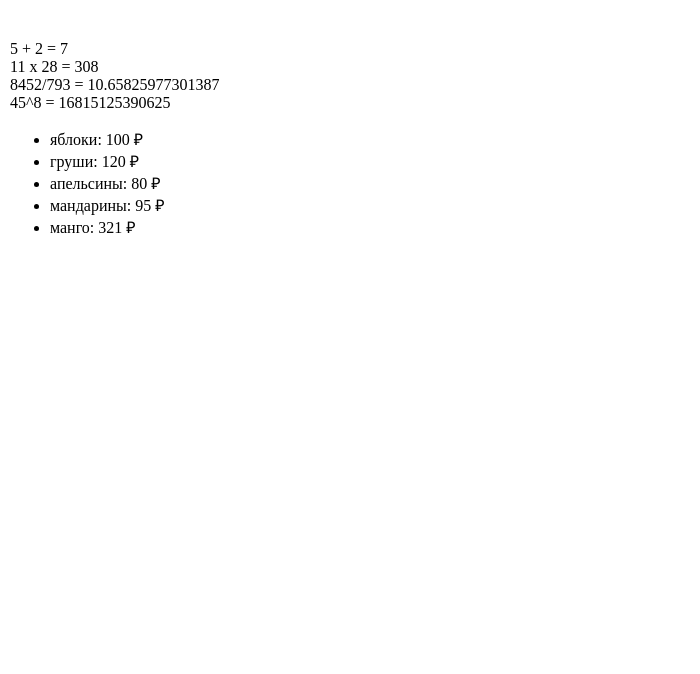
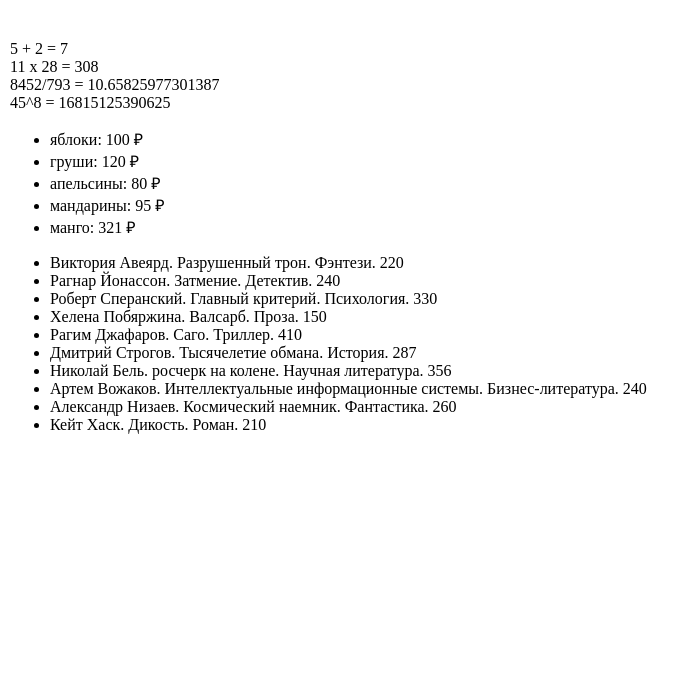
Before and after one commit to KramDarya/webprogramming-labs-2-, a Flask app: page /lab2/example in a window 1280 px wide. Shown: the part 58-732 px from the top of the page, without its empty margins (0-700 px from the left). Run offline with Flask 3, Linux system fonts and the light colour scheme.

Commit message:
Книги

```diff
--- a/app.py
+++ b/app.py
@@ -104,6 +104,18 @@ def example ():
         {'name': 'мандарины', 'price': 95},
         {'name': 'манго', 'price': 321}
     ]
+    books = [
+        {'avtor': 'Виктория Авеярд', 'name': 'Разрушенный трон', 'genre': 'Фэнтези', 'str': 220},
+        {'avtor': 'Рагнар Йонассон', 'name': 'Затмение', 'genre': 'Детектив', 'str': 240},
+        {'avtor': 'Роберт Сперанский', 'name': 'Главный критерий', 'genre': 'Психология', 'str': 330},
+        {'avtor': 'Хелена Побяржина', 'name': 'Валсарб', 'genre': 'Проза', 'str': 150},
+        {'avtor': 'Рагим Джафаров', 'name': 'Саго', 'genre': 'Триллер', 'str': 410},
+        {'avtor': 'Дмитрий Строгов', 'name': 'Тысячелетие обмана', 'genre': 'История', 'str': 287},
+        {'avtor': 'Николай Бель', 'name': 'росчерк на колене', 'genre': 'Научная литература', 'str': 356},
+        {'avtor': 'Артем Вожаков', 'name': 'Интеллектуальные информационные системы', 'genre': 'Бизнес-литература', 'str': 240},
+        {'avtor': 'Александр Низаев', 'name': 'Космический наемник', 'genre': 'Фантастика', 'str': 260},
+        {'avtor': 'Кейт Хаск', 'name': 'Дикость', 'genre': 'Роман', 'str': 210},
+    ]
     return render_template('example.html',
                             name=name, nomerl=nomerl, gruppa=gruppa,
-                            nomerk=nomerk, fruits=fruits)
+                            nomerk=nomerk, fruits=fruits, books=books)
--- a/templates/example.html
+++ b/templates/example.html
@@ -19,6 +19,11 @@
         <ul>
             {% for f in fruits %}
             <li>{{ f.name }}: {{ f.price }} &#8381;</li>
+            {% endfor %}
+        </ul>
+        <ul>
+            {% for f in books %}
+            <li>{{ f.avtor }}. {{ f.name }}. {{ f.genre}}. {{f.str}} </li>
             {% endfor %}
         </ul>
     </main>
```
